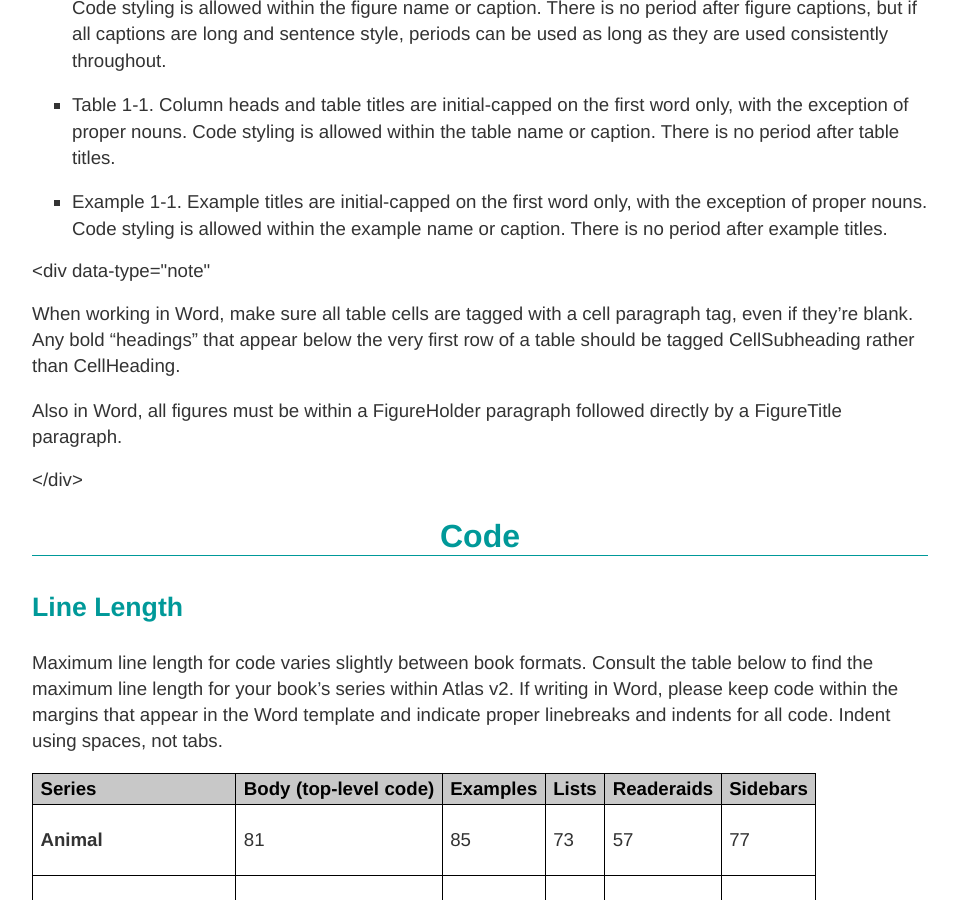
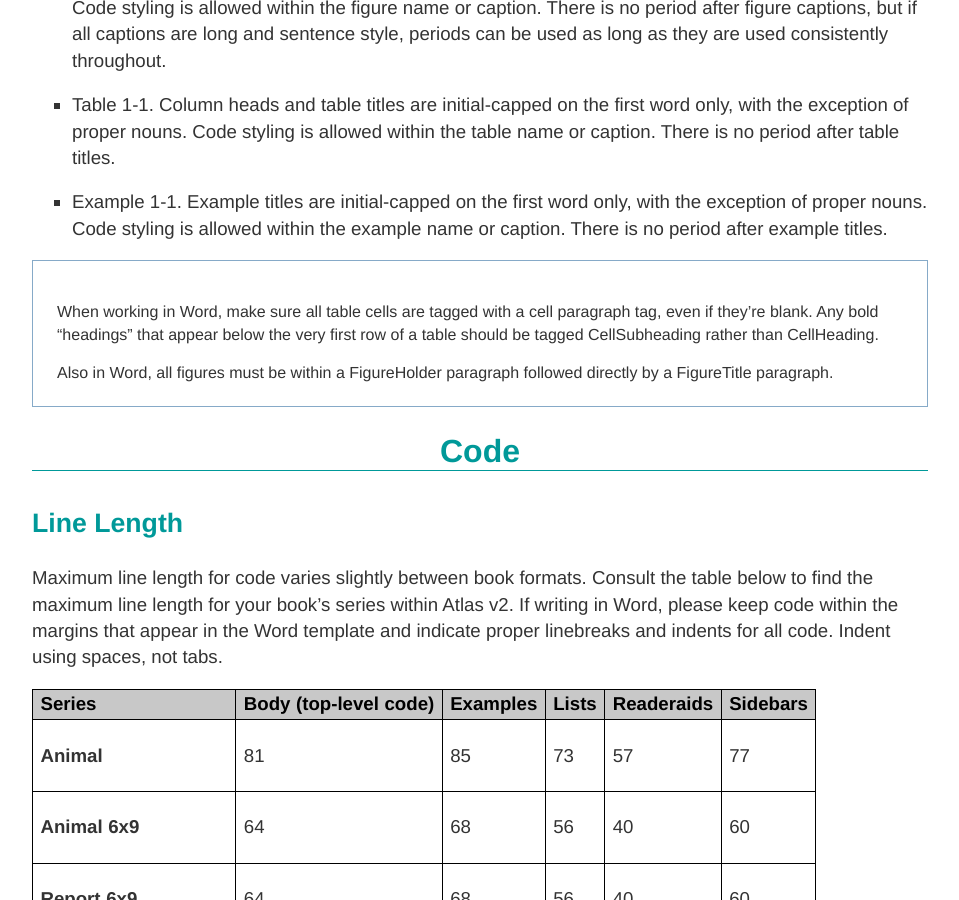
Before and after one commit to oreillymedia/production-resources, a Jekyll site: the page built from styleguide/index.md, in a window 1280 px wide and 900 px high, scrolled down 6792 px. Shown: the whole window, without its empty margins (160-1119 px from the left). Built offline with Jekyll 4.4.1, drawn with Linux system fonts in a browser that asks for light colours.

Commit message:
corrects typo

```diff
--- a/styleguide/index.md
+++ b/styleguide/index.md
@@ -332,7 +332,7 @@ title: O'Reilly Style Guide
 </li>
 </ul>
 
-<div data-type="note"
+<div data-type="note">
 <p>When working in Word, make sure all table cells are tagged with a cell paragraph tag, even if they’re blank. Any bold “headings” that appear below the very first row of a table should be tagged CellSubheading rather than CellHeading.</p>
 
 <p>Also in Word, all figures must be within a FigureHolder paragraph followed directly by a FigureTitle paragraph.</p>
```
